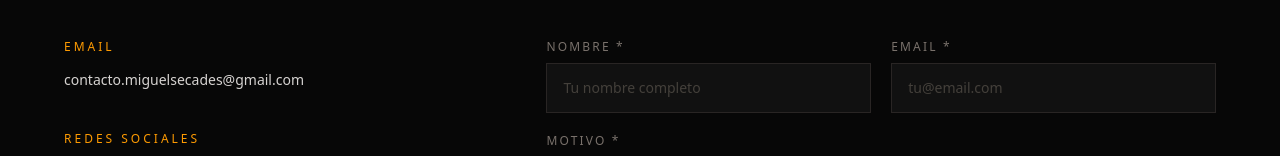
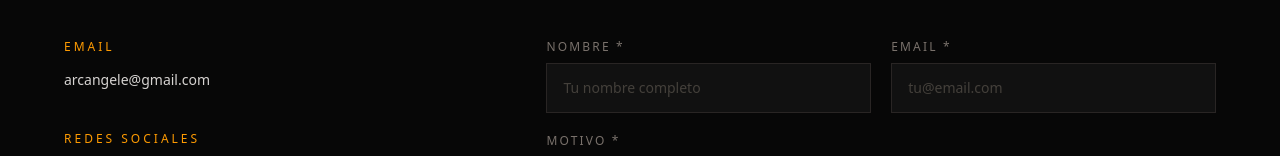
Before and after one commit to MiguelSecadesBYU/miguel-web-platform, a Next.js app: page /contact in a window 1280 px wide. Shown: the part 415-571 px from the top of the page. Built offline with nearby package versions, Linux system fonts and the light colour scheme.

Commit message:
actualizar email para goodreads

```diff
--- a/src/app/contact/ContactClient.tsx
+++ b/src/app/contact/ContactClient.tsx
@@ -75,7 +75,7 @@ export default function ContactClient() {
               <p className="mb-3 text-xs uppercase tracking-[0.25em] text-amber-500">Email</p>
               <a href="mailto:contacto.miguelsecades@gmail.com"
                 className="break-all text-sm text-stone-300 transition hover:text-amber-400">
-                contacto.miguelsecades@gmail.com
+                arcangele@gmail.com
               </a>
             </div>
 
```
